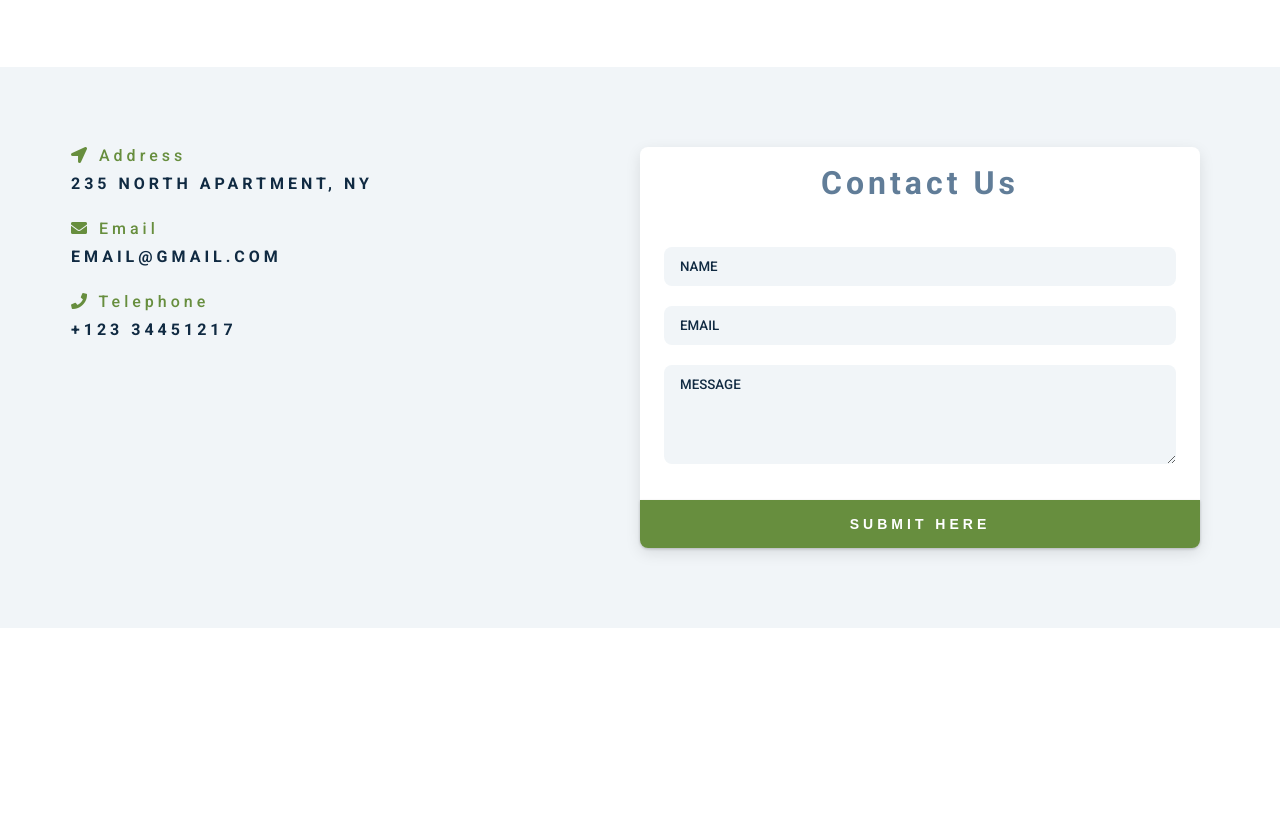
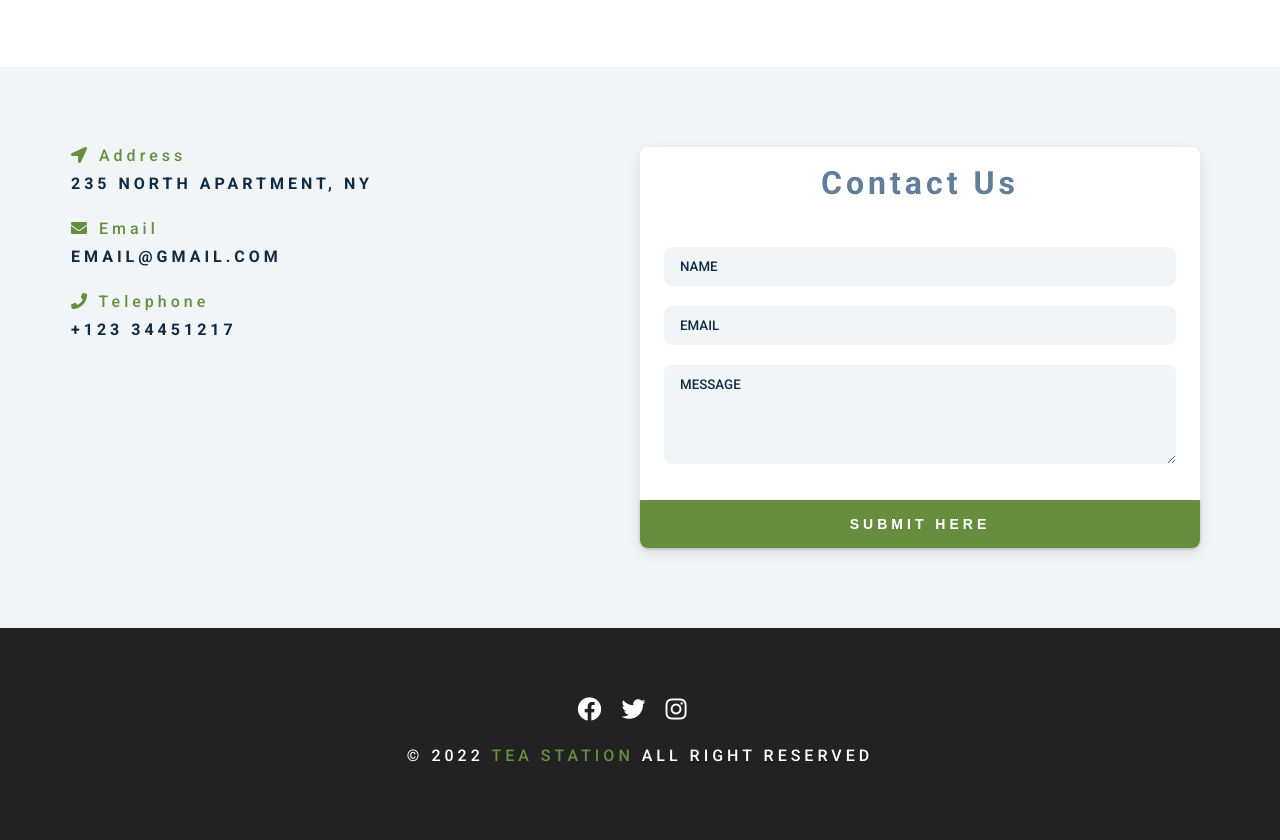
Before and after one commit to ShikharSingh98/Tea-Station-Project, a plain HTML site: page index.html in a window 1280 px wide. Shown: the part 2868-3708 px from the top of the page. Before the commit the page ends 3496 px from the top, so only its background shows below. Drawn offline with Linux system fonts and the light colour scheme.

Commit message:
created footer component

```diff
--- a/css/styles.css
+++ b/css/styles.css
@@ -530,3 +530,36 @@ Contact
     width: 50%;
   }
 }
+
+/*
+=====================
+footer
+=====================
+*/
+
+.footer {
+  background-color: #222;
+  text-align: center;
+}
+
+.social-icon {
+  color: var(--clr-white);
+  font-size: 1.5rem;
+  transition: var(--transition);
+  margin-right: 1rem;
+}
+
+.social-icon:hover {
+  color: var(--clr-primary);
+}
+
+.footer-text {
+  margin-top: 1.25rem;
+  text-transform: uppercase;
+  color: var(--clr-white);
+  font-weight: 400;
+}
+
+.company {
+  color: var(--clr-primary);
+}
--- a/index.html
+++ b/index.html
@@ -181,5 +181,19 @@
         </article>
       </div>
     </section>
+    <footer class="footer">
+      <div class="section-center">
+        <div class="social-icons">
+          <a href="" class="social-icon"><i class="fab fa-facebook"></i></a>
+          <a href="" class="social-icon"><i class="fab fa-twitter"></i></a>
+          <a href="" class="social-icon"><i class="fab fa-instagram"></i></a>
+        </div>
+        <h4 class="footer-text">
+          &copy; 2022
+          <span class="company">tea station</span>
+          all right reserved
+        </h4>
+      </div>
+    </footer>
   </body>
 </html>
```
